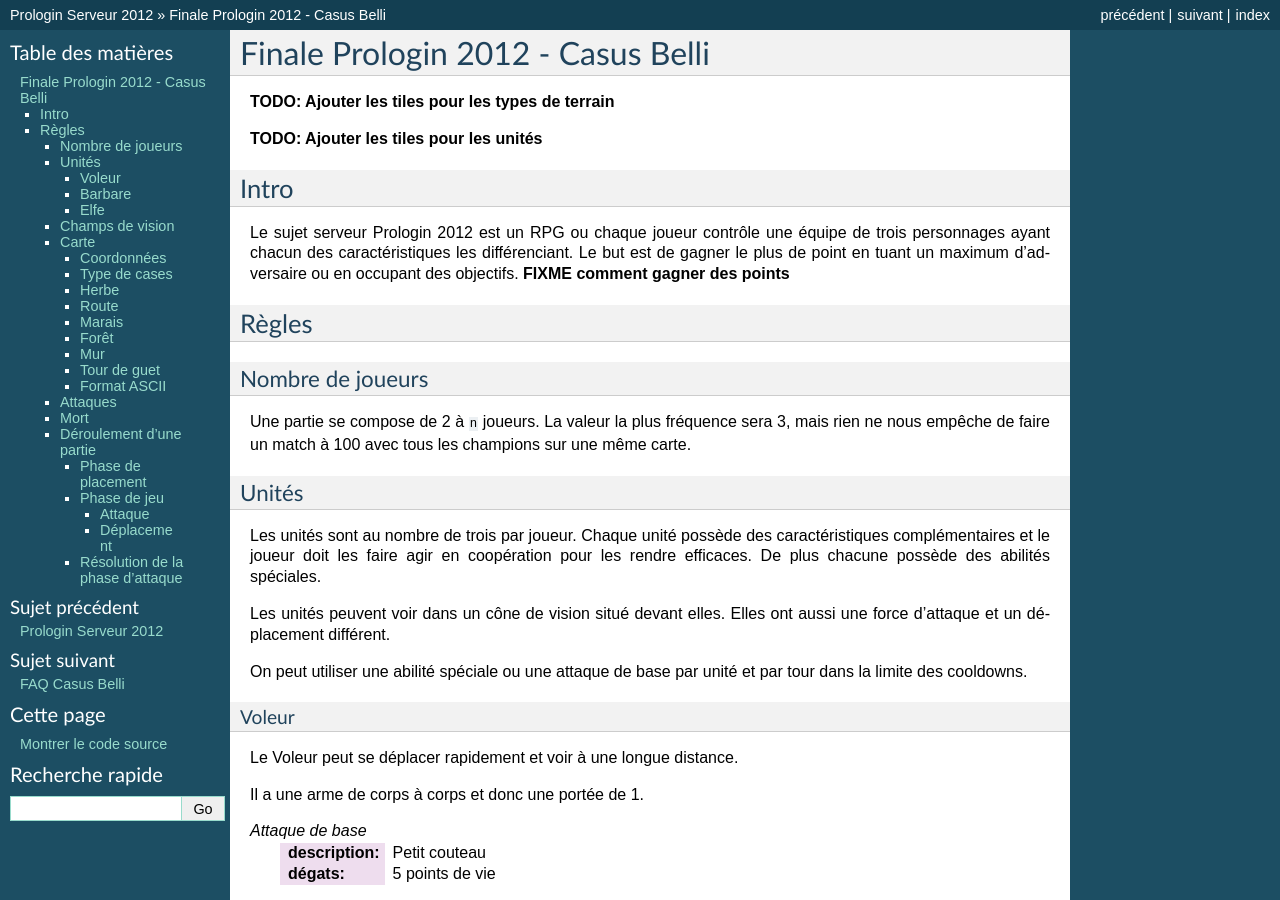
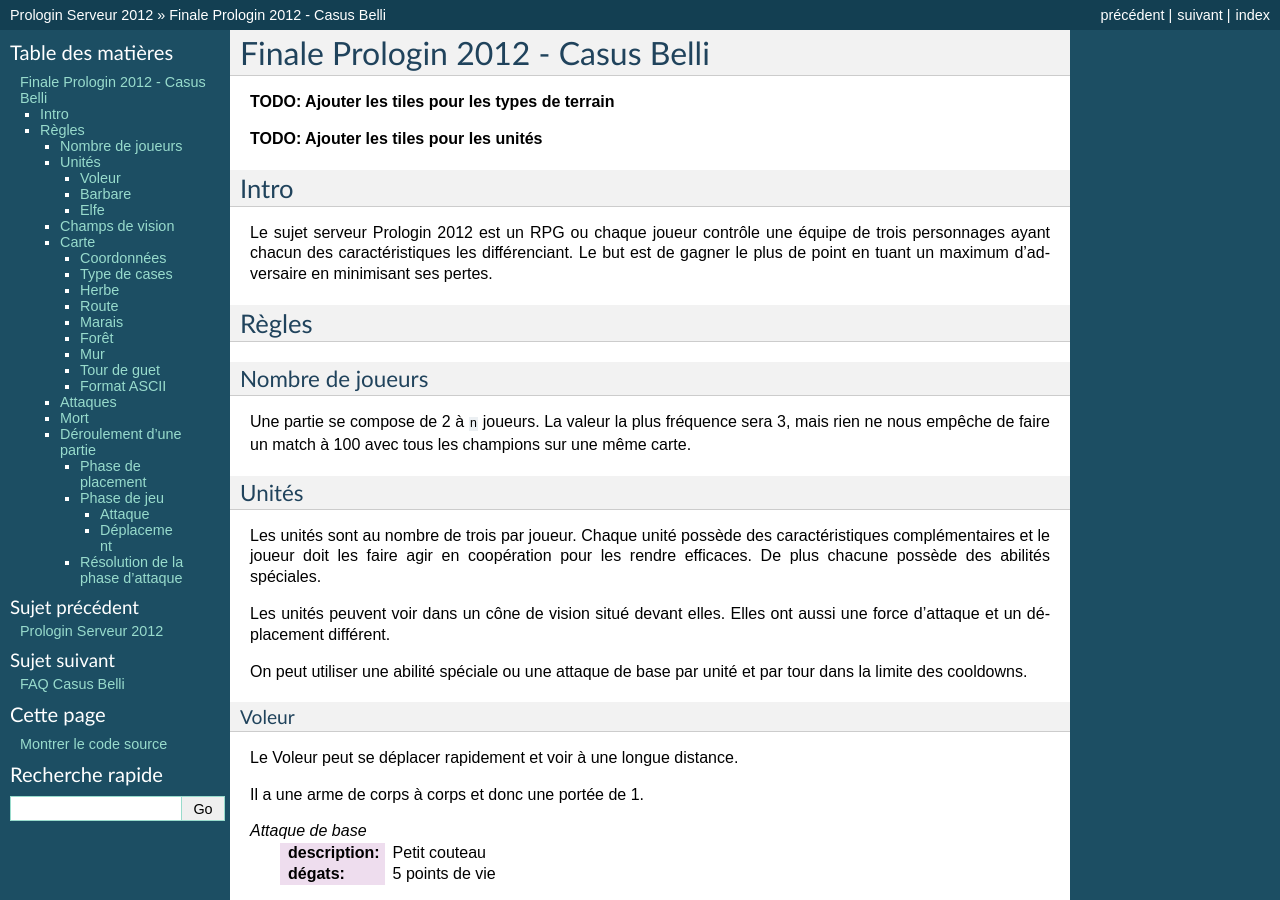
Before and after one commit to prologin/prologin2012, a Sphinx documentation site: the page built from doc/finale.rst, in a window 1280 px wide and 900 px high. Built offline with Sphinx 7.4.7, drawn with Linux system fonts in a browser that asks for light colours; some of the changed text lies outside the part shown.

Commit message:
Corrected: score update

```diff
--- a/doc/finale.rst
+++ b/doc/finale.rst
@@ -12,8 +12,8 @@
 
 Le sujet serveur Prologin 2012 est un RPG ou chaque joueur contrôle une équipe
 de trois personnages ayant chacun des caractéristiques les différenciant. Le
-but est de gagner le plus de point en tuant un maximum d'adversaire ou en
-occupant des objectifs. **FIXME comment gagner des points**
+but est de gagner le plus de point en tuant un maximum d'adversaire en
+minimisant ses pertes.
 
 ------
 Règles
```
Also changed, not shown: other parts of doc/finale.rst (+3 -2 lines), 1 other file.
